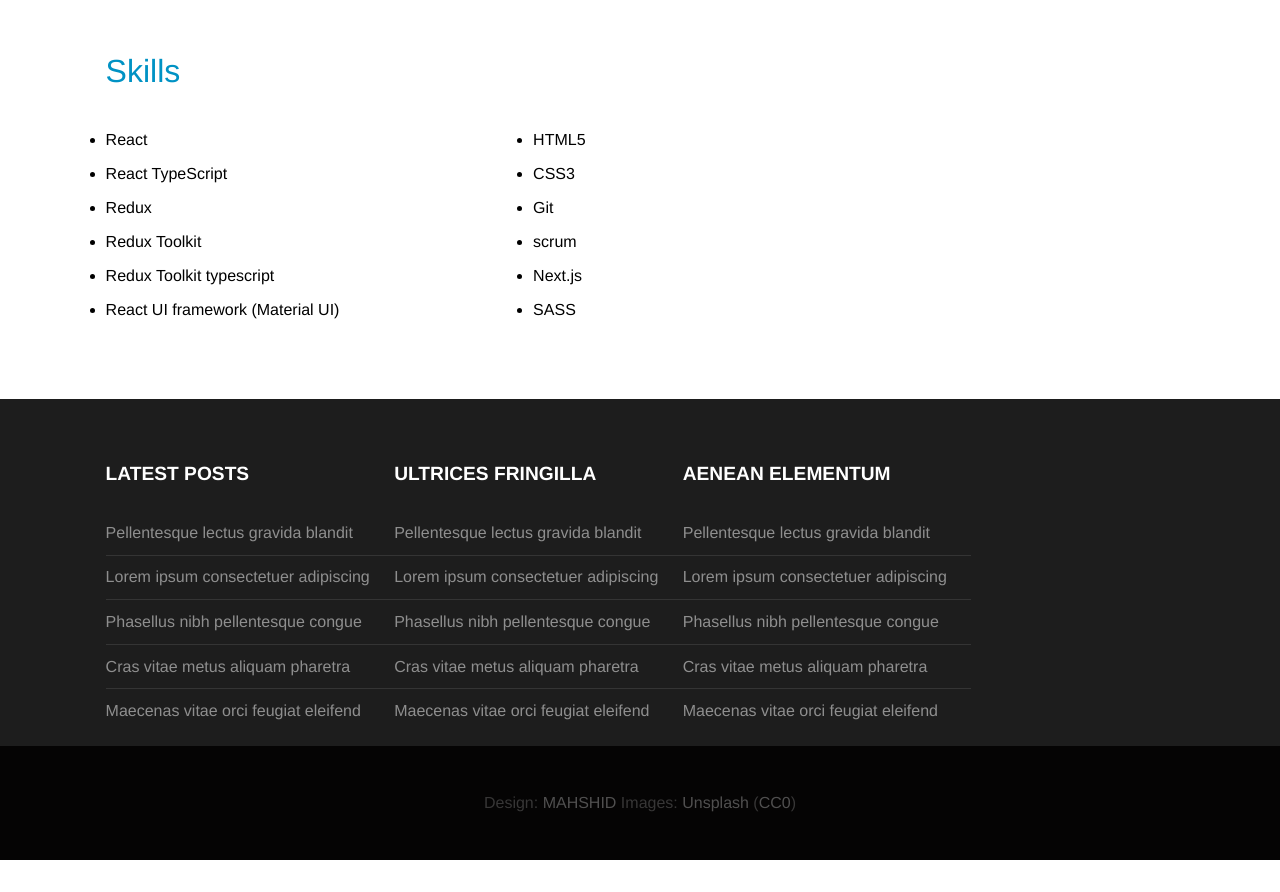
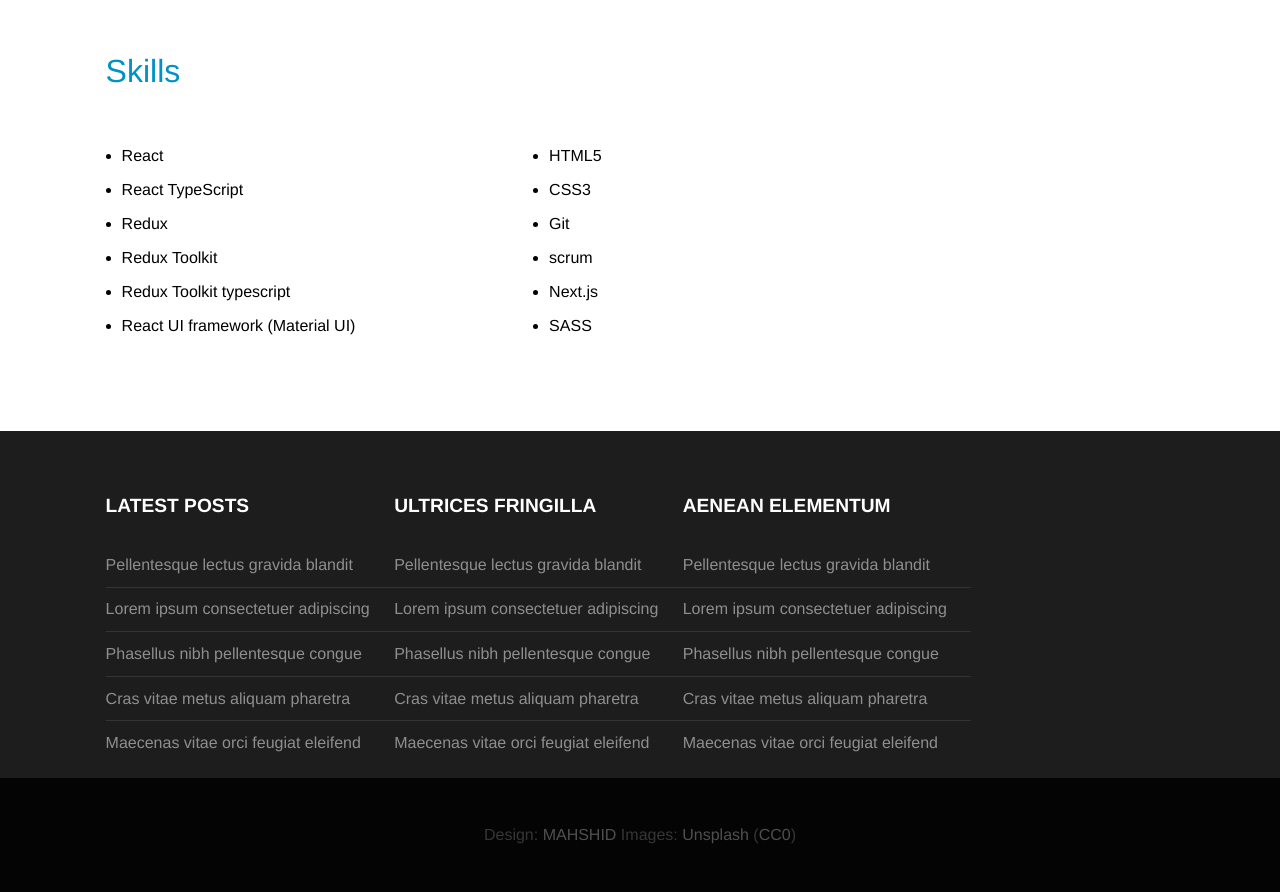
Before and after one commit to mahshid22/html-css, a plain HTML site: page myResume.html in a window 1280 px wide. Shown: the part 1780-2672 px from the top of the page. Before the commit the page ends 2640 px from the top, so only its background shows below. Drawn offline with nearby package versions, Linux system fonts and the light colour scheme.

Commit message:
make contact me and about me page responsive

```diff
--- a/css/resume.css
+++ b/css/resume.css
@@ -151,11 +151,10 @@ nav a:focus {
 
 .Skills_list {
   display: flex;
+  flex-direction: column;
   width: 100%;
 }
-.Skills_list ul {
-  width: 40%;
-}
+
 .footer {
   background-color: #1d1d1d;
   padding-top: 4em;
@@ -232,6 +231,14 @@ nav a:focus {
     color: #fff;
   }
 
+  .Skills_list {
+    flex-direction: row;
+  }
+
+  .Skills_list ul {
+    width: 40%;
+    padding: 1em;
+  }
   .footer {
     display: flex;
     flex-direction: row;
```
Also changed, not shown: css/contactus.css (+12 -2 lines).
